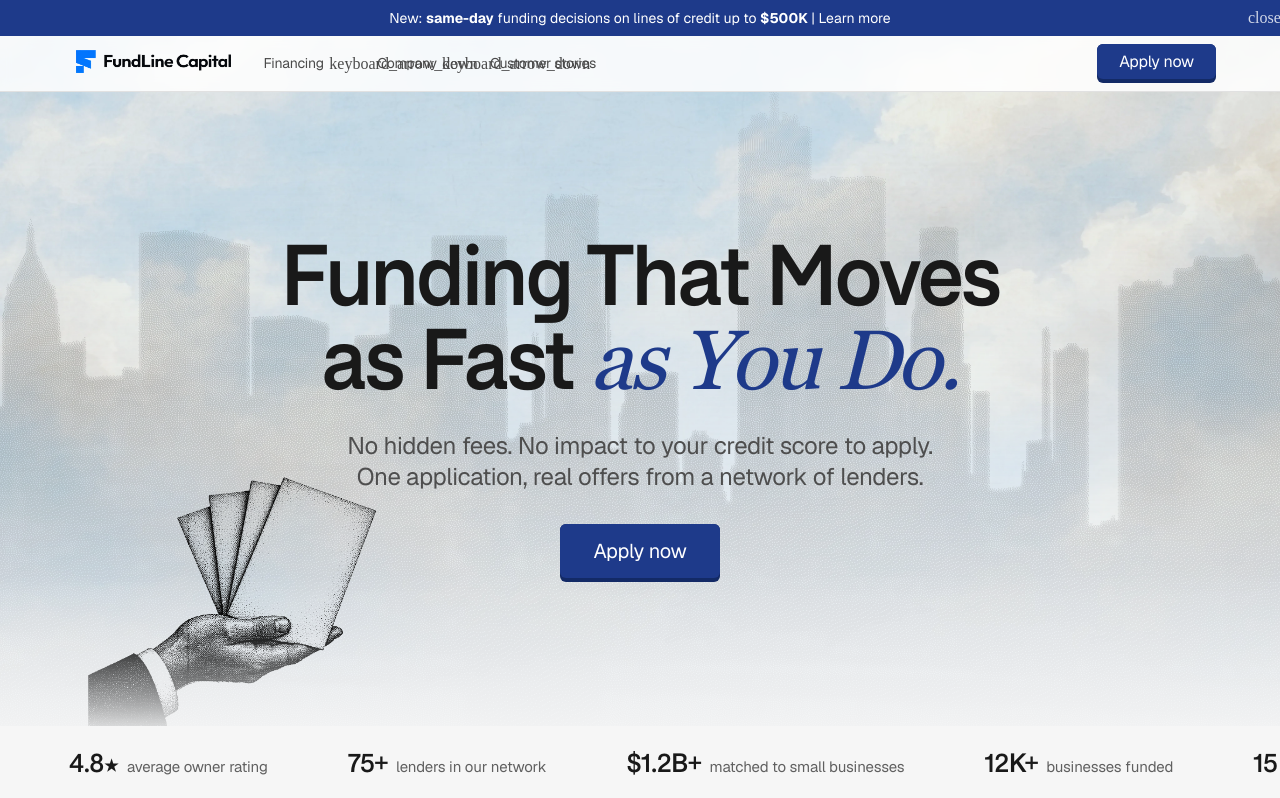
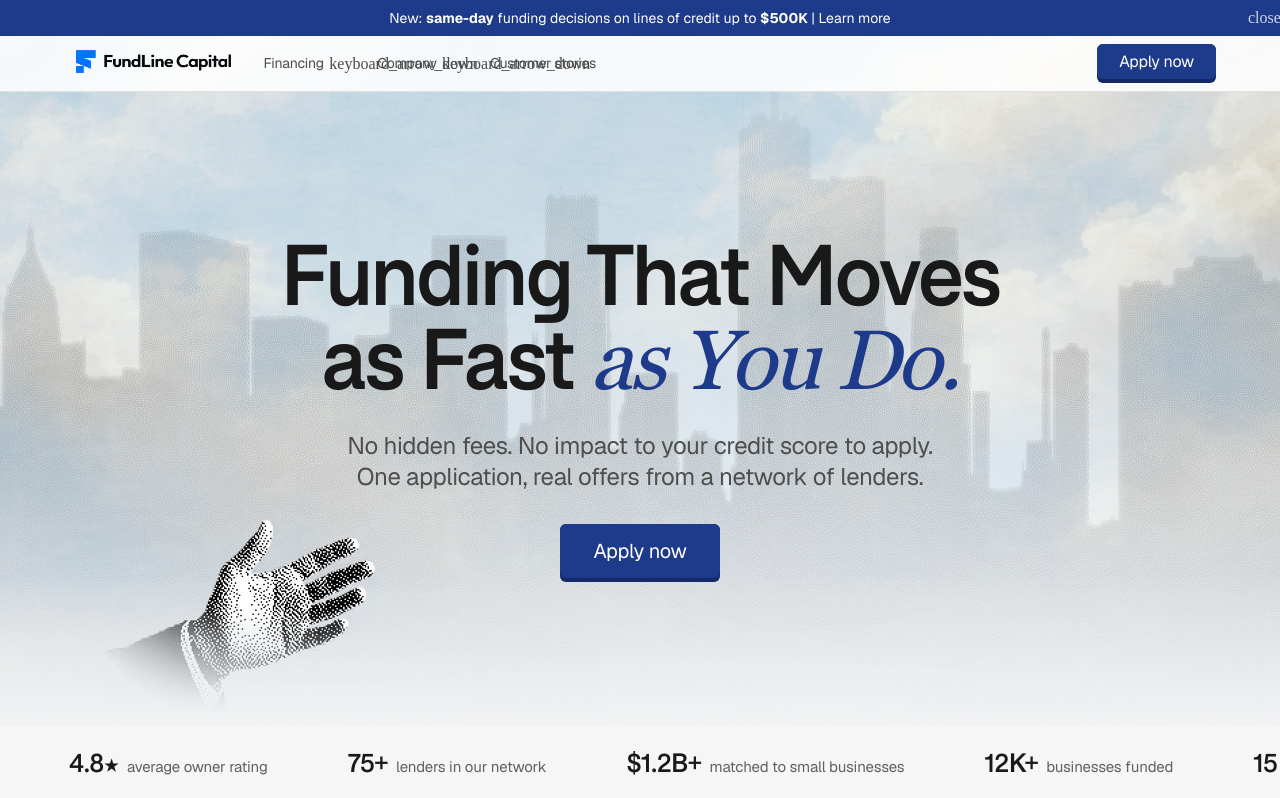
Before and after one commit to kellyjosephbusiness/obsidian, a Next.js app: page / in a window 1280 px wide. Shown: the top 798 px of the page. Built offline with nearby package versions, Linux system fonts and the light colour scheme; a web font is replaced by a local one.

Commit message:
Restore the original pointing hand in the home hero
Reverts the fanned-documents illustration and its sizing back to the earlier dithered
pointing hand, angled up toward the headline. Removes the now-unused asset.

Co-Authored-By: Claude Opus 5 <noreply@anthropic.com>

```diff
--- a/src/components/sites/corgi-insure-a0f7893c/root-8a5edab2/HeroSection.tsx
+++ b/src/components/sites/corgi-insure-a0f7893c/root-8a5edab2/HeroSection.tsx
@@ -6,7 +6,7 @@ import { PressableButton } from "@/components/sites/corgi-insure-a0f7893c/shared
 import { ASSETS, HERO_TICKER, HERO } from "./data";
 
 const SKY_BG = `${ASSETS}/images/hero/cloud-sky-bg.webp`;
-const HAND_SRC = `${ASSETS}/images/hero/hand-with-offers.png`;
+const HAND_SRC = `${ASSETS}/images/hero/hand-with-gradient.avif`;
 const SKYLINE_SRC = `${ASSETS}/images/hero/nyc-skyline-dither.png`;
 
 /** The site renders each hero illustration as three vertical clip-path thirds of one image. */
@@ -33,7 +33,7 @@ function SlicedImage({ src, alt }: SlicedImageProps) {
           key={clipPath}
           alt={i === 0 ? alt : ""}
           src={src}
-          className="absolute inset-0 h-full w-full max-w-none object-contain"
+          className="absolute inset-0 h-full w-full max-w-none object-cover"
           style={{ clipPath }}
         />
       ))}
@@ -94,7 +94,7 @@ export function HeroSection() {
             </PressableButton>
 
             {/* Hand (decorative dithered illustration) */}
-            <div aria-hidden className="pointer-events-none absolute bottom-[-56px] left-[-40px] h-[200px] w-[200px] [mask-image:linear-gradient(to_bottom,black_55%,transparent_92%)] sm:bottom-[-40px] sm:left-[-48px] sm:h-[230px] sm:w-[230px] md:bottom-[-36px] md:left-[-72px] md:h-[300px] md:w-[300px]">
+            <div aria-hidden className="pointer-events-none absolute bottom-[-40px] left-[-72px] h-[160px] w-[212px] -rotate-[18deg] [mask-image:linear-gradient(to_bottom,black_45%,transparent_88%)] sm:bottom-[-24px] sm:left-[-64px] sm:h-[180px] sm:w-[238px] md:bottom-[-16px] md:left-[-56px] md:h-[241px] md:w-[318px] md:rotate-0">
               <div aria-hidden className="absolute inset-0">
                 <SlicedImage src={HAND_SRC} alt="" />
               </div>
```
Also changed, not shown: public/sites/corgi-insure-a0f7893c/root-8a5edab2/images/hero/hand-with-offers.png (deleted).
